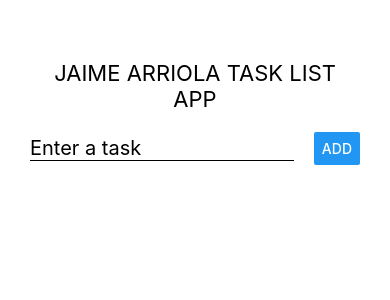
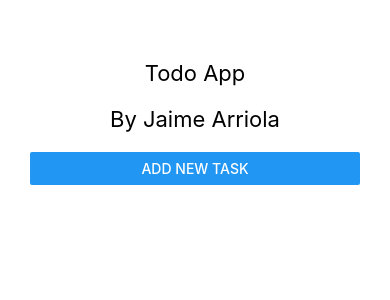
Before and after one commit to ing-arriola/taskAppReactNative, a React Native app: screen / in a window 390 px wide. Shown: the top 300 px of the page. Built offline with nearby package versions, Linux system fonts and the light colour scheme.

Commit message:
Added Modal and styes improvements

```diff
--- a/App.js
+++ b/App.js
@@ -1,10 +1,11 @@
 import React, { useState } from "react";
-import { StyleSheet, Text, View, FlatList } from "react-native";
+import { StyleSheet, Text, View, FlatList, Button } from "react-native";
 import TaskInput from "./components/TaskInput";
 import ListItem from "./components/ListItem";
 
 export default function App() {
   const [items, setItems] = useState([]);
+  const [isVisible, setIsVisible] = useState(false);
 
   const addTask = (enteredTask) => {
     let index = items.length + 1;
@@ -12,15 +13,27 @@ export default function App() {
       ...currentItems,
       { key: index.toString(), value: enteredTask },
     ]);
+    setIsVisible(false);
+  };
+
+  const deleteItem = (taskId) => {
+    setItems((currrentItems) => {
+      console.log(taskId);
+      return currrentItems.filter((item) => item.key !== taskId);
+    });
   };
 
   return (
     <View style={styles.container}>
-      <Text style={styles.title}>JAIME ARRIOLA TASK LIST APP</Text>
-      <TaskInput addTask={addTask} />
+      <Text style={styles.title}>Todo App</Text>
+      <Text style={styles.title}>By Jaime Arriola</Text>
+      <Button title="Add New Task" onPress={() => setIsVisible(true)} />
+      <TaskInput addTask={addTask} isVisible={isVisible} />
       <FlatList
         data={items}
-        renderItem={(itemData) => <ListItem item={itemData.item.value} />}
+        renderItem={(itemData) => (
+          <ListItem deleteItem={deleteItem} item={itemData.item} />
+        )}
       />
     </View>
   );
--- a/components/ListItem.js
+++ b/components/ListItem.js
@@ -1,10 +1,10 @@
 import React from "react";
 import { StyleSheet, Text, View, TouchableOpacity } from "react-native";
-const ListItem = ({ item }) => {
+const ListItem = ({ item, deleteItem }) => {
   return (
-    <TouchableOpacity>
+    <TouchableOpacity onPress={() => deleteItem(item.key)}>
       <View style={styles.listItem}>
-        <Text style={styles.item}> {item} </Text>
+        <Text style={styles.item}> {item.value} </Text>
       </View>
     </TouchableOpacity>
   );
--- a/components/TaskInput.js
+++ b/components/TaskInput.js
@@ -1,36 +1,51 @@
 import React, { useState } from "react";
-import { StyleSheet, TextInput, View, Button } from "react-native";
+import { StyleSheet, TextInput, View, Button, Modal, Text } from "react-native";
 
-const TaskInput = ({ addTask }) => {
+const TaskInput = ({ addTask, isVisible }) => {
   const [task, setTask] = useState("");
   const textInputHandler = (text) => {
     setTask(text);
   };
+  const addTaskHandler = () => {
+    addTask(task);
+    setTask("");
+  };
   return (
+    <Modal visible={isVisible} animationType="slide">
       <View style={styles.row}>
+        <Text style={styles.title}>Create a new task</Text>
         <TextInput
           style={styles.textInput}
           placeholder="Enter a task"
           onChangeText={textInputHandler}
           value={task}
         />
-      <Button onPress={() => addTask(task)} title="Add" />
+        <Button onPress={addTaskHandler} title="Add" />
       </View>
+    </Modal>
   );
 };
 
 const styles = StyleSheet.create({
+  title: {
+    color: "#fff",
+    fontSize: 33,
+    marginBottom: 25,
+    fontWeight: "bold",
+  },
   textInput: {
-    borderBottomColor: "black",
+    borderBottomColor: "#fff",
     width: "80%",
     borderBottomWidth: 1,
-    fontSize: 20,
+    fontSize: 25,
+    color: "#fff",
+    marginBottom: 20,
   },
   row: {
-    flexDirection: "row",
-    backgroundColor: "#fff",
+    flex: 1,
+    backgroundColor: "rgba(0,0,0,0.7)",
     alignItems: "center",
-    justifyContent: "space-between",
+    justifyContent: "center",
     marginBottom: 20,
   },
 });
```
Lines whose indentation alone changed are shown as unchanged.
